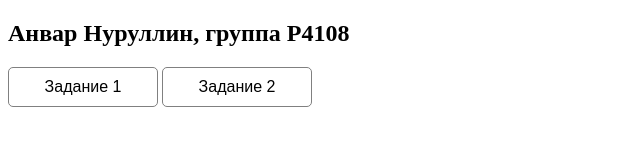
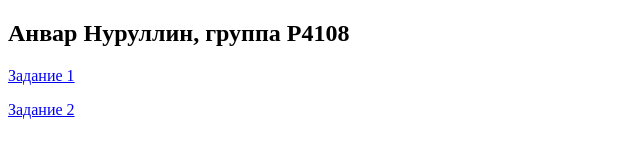
Before and after one commit to anvarnurullin/labs, a plain HTML site: page 2023_02_10/index.html in a window 1280 px wide. Shown: the whole page, without its empty margins (0-640 px from the left). Drawn offline with Linux system fonts and the light colour scheme.

Commit message:
Update index.html

```diff
--- a/2023_02_10/index.html
+++ b/2023_02_10/index.html
@@ -18,10 +18,16 @@
     <h4 id="author" style="display: none" title="GossJS">Анвар Нуруллин</h4>
     <h2>Анвар Нуруллин, группа P4108</h2>
     <div class="container">
-      <button id="xml-xsl1">Задание 1</button>
-      <button id="xml-xsl2">Задание 2</button>
+      <p>
+    <a href="mathml.xml">Задание 1</a>
+</p>
+      <p>
+    <a href="svg.xml">Задание 2</a>
+</p>
+<!--       <button id="xml-xsl1">Задание 1</button>
+      <button id="xml-xsl2">Задание 2</button> -->
     </div>
-    <script>
+<!--     <script>
       document
         .getElementById("xml-xsl1")
         .addEventListener("click", function () {
@@ -68,6 +74,6 @@
             new XMLSerializer().serializeToString(resultDocument)
           );
         });
-    </script>
+    </script> -->
   </body>
 </html>
```
